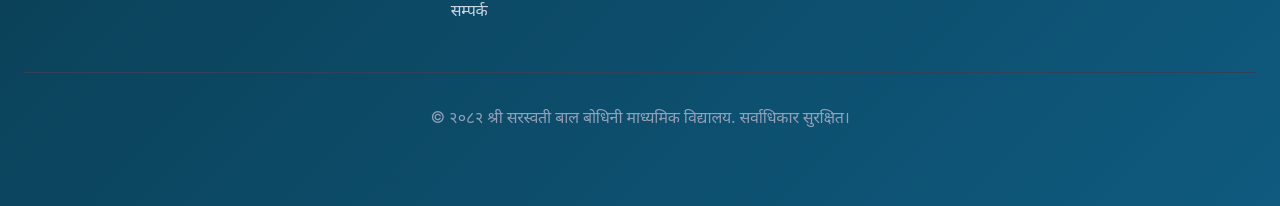
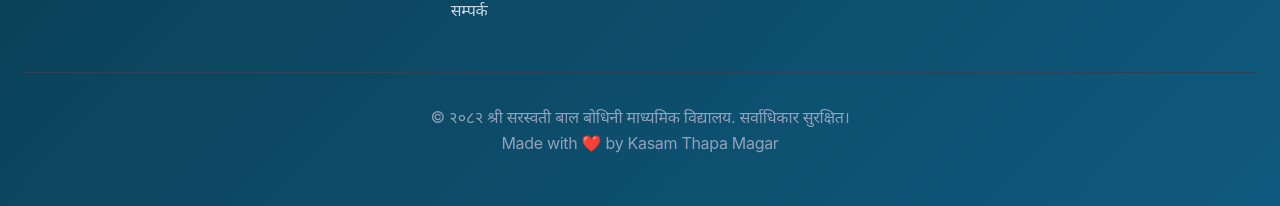
Before and after one commit to kasamthapa/school-app-frontend, a React (Vite) app: page / in a window 1280 px wide. Shown: the part 1855-2061 px from the top of the page. Built offline with nearby package versions, Linux system fonts and the light colour scheme; no server answers.

Commit message:
footer change

```diff
--- a/src/components/Layout.tsx
+++ b/src/components/Layout.tsx
@@ -241,6 +241,8 @@ export default function Layout() {
           <div className="border-t border-slate-700 pt-8 text-center text-slate-400">
             © २०८२ श्री सरस्वती बाल बोधिनी माध्यमिक विद्यालय. सर्वाधिकार
             सुरक्षित।
+            <br />
+            Made with ❤️ by Kasam Thapa Magar
           </div>
         </div>
       </footer>
```
